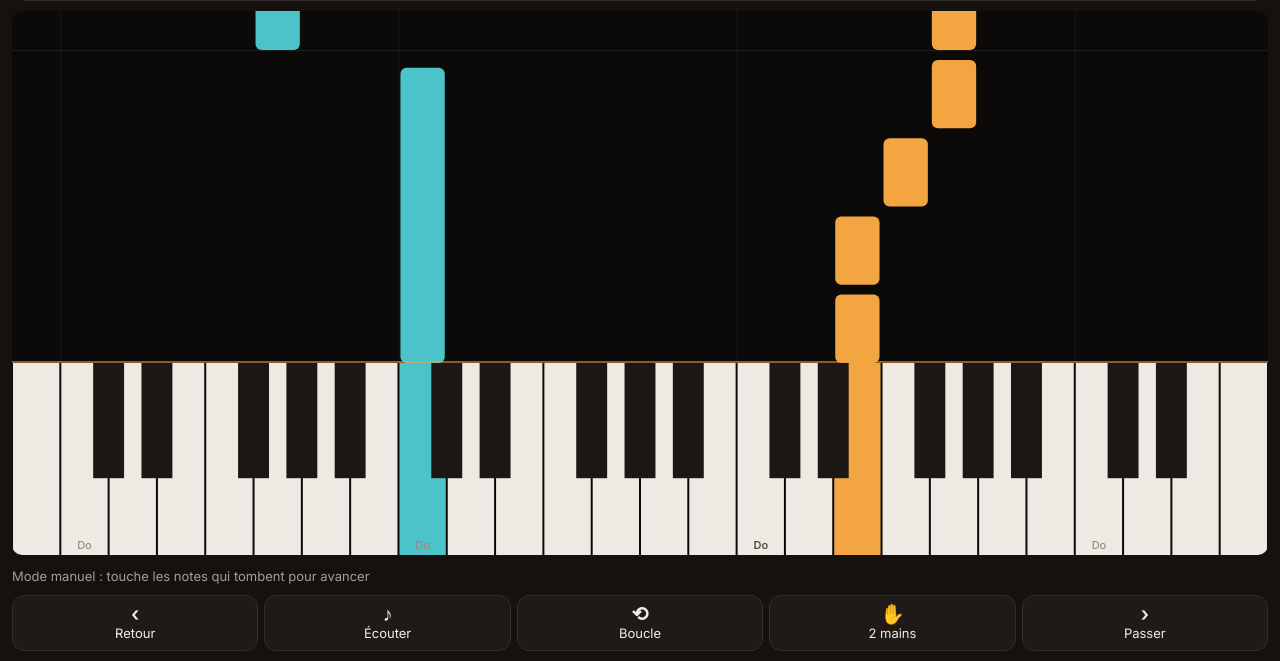
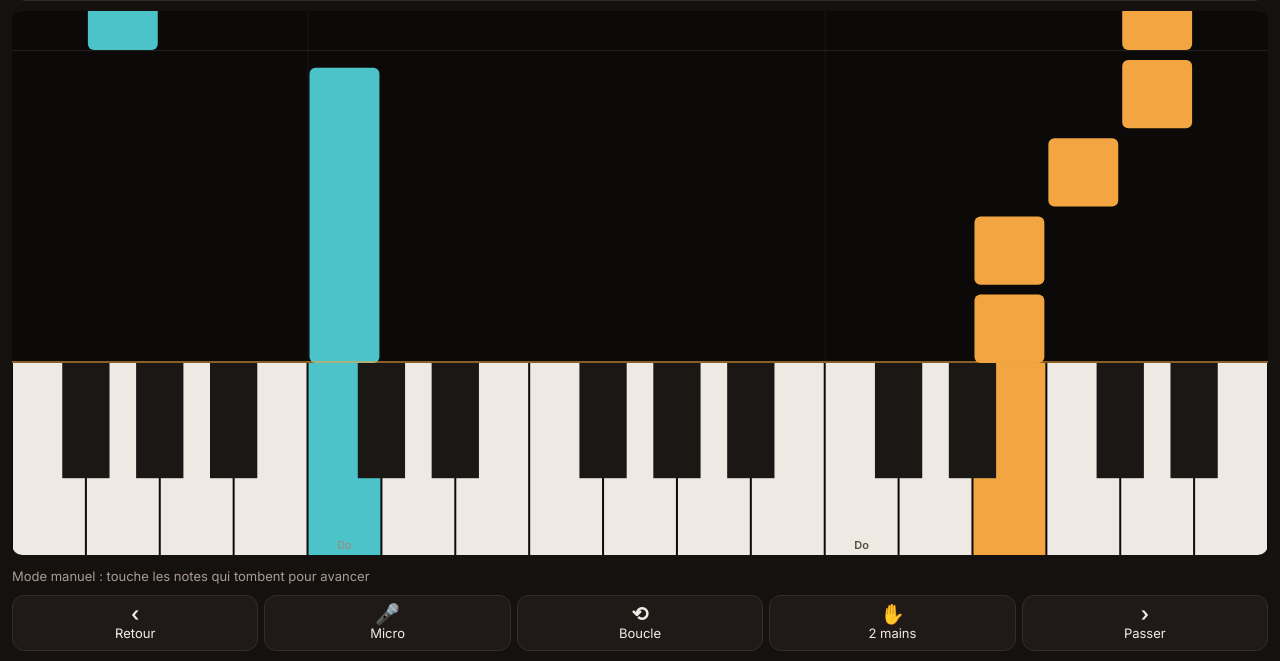
Before and after one commit to ayoubion/piano, a plain HTML site: page index.html in a window 1280 px wide. Shown: the part 139-800 px from the top of the page. Drawn offline with Linux system fonts and the light colour scheme.

Commit message:
Zooming keyboard, slim landscape, Micro button in dock, stricter mic (pitch prominence + 2 reads)
Co-Authored-By: Claude Opus 5.5 <noreply@anthropic.com>

```diff
--- a/index.html
+++ b/index.html
@@ -62,8 +62,16 @@ label.file{display:block;text-align:center;border:1px dashed var(--muted);border
 label.file input{display:none}
 input[type=range]{width:100%;accent-color:var(--rh)}
 @media (orientation:landscape) and (max-height:500px){
-  #card{min-height:44px;padding:2px 10px} .nn{font-size:clamp(20px,6vh,34px)} #kb{height:30dvh}
-  header{padding:4px 0 2px} main{gap:6px} .dock{padding:4px 0 6px} .dock button{min-height:38px;padding:4px}
+  header{padding:2px 0 0;gap:8px} header h1{font-size:13px;flex:0 1 auto;max-width:30%}
+  header .meta{font-size:11px;flex:1} header button{min-height:28px;padding:0 10px;border-radius:8px}
+  #prog{margin:0 0 3px;height:12px}
+  main{gap:4px}
+  #card{min-height:0;padding:1px 10px;border-radius:10px} .nn{font-size:clamp(16px,5.5dvh,24px)} #now{gap:2px 16px}
+  #kb{height:clamp(56px,19dvh,110px)}
+  #status{display:none}
+  .dock{padding:3px 0 4px;gap:4px;grid-template-columns:repeat(5,1fr)}
+  .dock button{min-height:32px;padding:2px;font-size:11px;display:flex;align-items:center;justify-content:center;gap:6px;border-radius:9px}
+  .dock b{font-size:15px;display:inline}
 }
 /* Short portrait screens (Safari with its toolbars and tab bar): compact everything but the falling notes */
 @media (orientation:portrait) and (max-height:760px){
@@ -97,7 +105,7 @@ input[type=range]{width:100%;accent-color:var(--rh)}
 </main>
 <nav class="dock">
   <button id="bPrev"><b>‹</b>Retour</button>
-  <button id="bPlay"><b>♪</b>Écouter</button>
+  <button id="bMic"><b>🎤</b><span id="micTxt">Micro</span></button>
   <button id="bLoop"><b>⟲</b><span id="loopTxt">Boucle</span></button>
   <button id="bHands"><b>✋</b><span id="handsTxt">2 mains</span></button>
   <button id="bNext"><b>›</b>Passer</button>
@@ -118,7 +126,7 @@ input[type=range]{width:100%;accent-color:var(--rh)}
   </div>
   <p class="small" id="srcInfo">Le câble USB-MIDI est le plus fiable (accords compris). Le micro marche bien pour les notes seules et les accords simples, dans une pièce calme.</p>
   <h3>Sensibilité du micro</h3>
-  <input type="range" id="sens" min="1" max="10" value="5" aria-label="Sensibilité du micro">
+  <input type="range" id="sens" min="1" max="10" value="4" aria-label="Sensibilité du micro">
   <p class="small">Plus haut : avance plus facilement (risque de faux déclenchements). Plus bas : plus strict.</p>
   <h3>Affichage</h3>
   <div class="opts"><button id="bNames">Noms : Do Ré Mi</button></div>
@@ -237,7 +245,7 @@ function loadSong(song, keepPos){
   S.song = song; buildSteps();
   if(curT != null){ S.idx = Math.max(0, S.steps.findIndex(s => s.t >= curT)); }
   else S.idx = Math.min(store.get('pp:pos:'+song.name, 0), S.steps.length-1);
-  S.loopA = S.loopB = null; view.t = null;
+  S.loopA = S.loopB = null; view.t = null; view.wlo = view.span = null;
   $('title').textContent = song.name;
   $('prog').max = Math.max(0, S.steps.length-1);
   $('songInfo').textContent = `${song.name} — ${S.steps.length} étapes, ${Math.ceil((song.notes[song.notes.length-1].t+1)/song.barTicks)} mesures.`;
@@ -292,20 +300,34 @@ function render(){
 
 /* ---------- keyboard canvas ---------- */
 const wrong = new Map();
-const view = { t:null, raf:0 };                     // animated scroll position of the falling notes (ticks)
+const view = { t:null, raf:0, wlo:null, span:null };                     // animated scroll position of the falling notes (ticks)
 function whiteIdx(n){ const o = Math.floor(n/12), r=n%12; return o*7 + [0,0,1,1,2,3,3,4,4,5,5,6][r]; }
 function whiteToNote(w){ return Math.floor(w/7)*12 + [0,2,4,5,7,9,11][w%7]; }
-/* Keyboard window: always the whole range of the song (plus a key of margin), never less than half a piano */
+/* Keyboard window: follows the notes visible in the falling-notes area, zooming out when lower/higher notes come
+   (at least 2 octaves). view.wlo / view.span are eased in animate(). */
+const MIN_SPAN = 15;
+function targetWindow(){
+  const step = S.steps[S.idx], ppq = S.song ? S.song.ppq : 480;
+  const vt = view.t ?? (step ? step.t : 0), from = vt - ppq*0.25, to = vt + ppq*4.5;
+  let lo = 999, hi = -1;
+  if(S.song) for(const x of S.song.notes){
+    if(x.t > to) break;
+    if(x.t + (x.d||ppq/2) < from) continue;
+    if(x.n < lo) lo = x.n; if(x.n > hi) hi = x.n;
+  }
+  if(hi < 0){ [lo, hi] = S.range || [55,67]; }
+  const span = Math.max(MIN_SPAN, whiteIdx(hi) - whiteIdx(lo) + 3);
+  let wlo = Math.round((whiteIdx(lo) + whiteIdx(hi)) / 2 - span / 2 + 0.5);
+  wlo = Math.max(whiteIdx(21), Math.min(wlo, whiteIdx(108) - span + 1));
+  return [wlo, span];
+}
 function kbLayout(W){
-  const HALF = 26;
-  const [slo, shi] = S.range || [48,72];
-  const span = Math.max(HALF, whiteIdx(shi) - whiteIdx(slo) + 3);
-  let wlo = Math.round((whiteIdx(slo) + whiteIdx(shi)) / 2 - span / 2 + 0.5);
-  wlo = Math.max(whiteIdx(21), Math.min(wlo, whiteIdx(108) - span + 1));
-  const whi = wlo + span - 1, kw = W / span;
+  if(view.wlo == null){ [view.wlo, view.span] = targetWindow(); }
+  const off = view.wlo, span = view.span, kw = W / span;
+  const wlo = Math.floor(off), whi = Math.ceil(off + span) - 1;
   // x position and width of a note's key
-  const keyX = n => isBlack(n) ? [(whiteIdx(n-1)-wlo+1)*kw - kw*0.32, kw*0.64] : [(whiteIdx(n)-wlo)*kw, kw];
-  return {wlo, whi, kw, keyX};
+  const keyX = n => isBlack(n) ? [(whiteIdx(n-1)-off+1)*kw - kw*0.32, kw*0.64] : [(whiteIdx(n)-off)*kw, kw];
+  return {wlo, whi, off, kw, keyX};
 }
 function css(){ const s = getComputedStyle(document.documentElement); return v => s.getPropertyValue(v).trim(); }
 function fitCanvas(cv){
@@ -326,7 +348,7 @@ function drawRoll(){
   g.clearRect(0,0,W,H);
   // guide lines on every C, and bar lines
   g.fillStyle = '#ffffff10';
-  for(let w=L.wlo; w<=L.whi; w++) if(whiteToNote(w)%12===0) g.fillRect((w-L.wlo)*L.kw, 0, 1, H);
+  for(let w=L.wlo; w<=L.whi; w++) if(whiteToNote(w)%12===0) g.fillRect((w-L.off)*L.kw, 0, 1, H);
   const bt = S.song.barTicks;
   for(let b = Math.ceil(vt/bt)*bt; (b - vt)*ppt < H; b += bt){ g.fillStyle = '#ffffff18'; g.fillRect(0, H - (b-vt)*ppt, W, 1); }
   const curSet = new Set(step.notes.map(x=>x.n));
@@ -354,19 +376,32 @@ function animate(){
   view.raf = 0;
   const step = S.steps[S.idx]; if(!step) return;
   if(view.t == null) view.t = step.t;
-  if(drag){ drawRoll(); return; }                   // finger controls the scroll
-  const diff = step.t - view.t;
   const reduce = matchMedia('(prefers-reduced-motion: reduce)').matches;
-  if(reduce || Math.abs(diff) < 1 || Math.abs(diff) > S.song.ppq*16) view.t = step.t;
-  else view.t += diff * 0.22;
+  if(!drag){
+    const diff = step.t - view.t;
+    if(reduce || Math.abs(diff) < 1 || Math.abs(diff) > S.song.ppq*16) view.t = step.t;
+    else view.t += diff * 0.22;
+  }
+  // zoom
+  const [tw, ts] = targetWindow();
+  if(view.wlo == null){ view.wlo = tw; view.span = ts; }
+  let zooming = false;
+  for(const [k, v] of [['wlo', tw], ['span', ts]]){
+    const d = v - view[k];
+    if(reduce || Math.abs(d) < 0.01) view[k] = v; else { view[k] += d * 0.12; zooming = true; }
+  }
   drawRoll();
-  if(view.t !== step.t) view.raf = requestAnimationFrame(animate);
+  paintKb();
+  if(drag ? zooming : (view.t !== step.t || zooming)) view.raf = requestAnimationFrame(animate);
 }
 function drawKb(){
   if(!view.raf) view.raf = requestAnimationFrame(animate);
+  paintKb();
+}
+function paintKb(){
   const cv = $('kb'); if(!cv.clientWidth) return;
   const [g, W, H] = fitCanvas(cv), c = css();
-  const {wlo, whi, kw} = kbLayout(W);
+  const {wlo, whi, off, kw} = kbLayout(W);
   const step = S.steps[S.idx];
   const cur = new Map(); step && step.notes.forEach(x=>cur.set(x.n, x.h));
   const nextS = S.steps[S.idx+1]; const nxt = new Set(nextS ? nextS.notes.map(x=>x.n) : []);
@@ -377,7 +412,7 @@ function drawKb(){
   };
   g.clearRect(0,0,W,H);
   for(let w=wlo; w<=whi; w++){
-    const n = whiteToNote(w), x = (w-wlo)*kw;
+    const n = whiteToNote(w), x = (w-off)*kw;
     g.fillStyle = fillFor(n, '#efe9e3'); g.fillRect(x+1, 0, kw-2, H);
     if(nxt.has(n) && !cur.has(n)){ g.strokeStyle = c('--muted'); g.lineWidth = 2; g.strokeRect(x+2.5, H*.62, kw-5, H*.34); }
     if(n % 12 === 0){
@@ -386,10 +421,10 @@ function drawKb(){
       g.fillText(latin ? 'Do' : 'C', x+kw/2, H-6);
     }
   }
-  for(let w=wlo; w<=whi; w++){
+  for(let w=wlo-1; w<=whi; w++){
     const n = whiteToNote(w) + 1;
     if(!isBlack(n) || w===whi) continue;
-    const x = (w-wlo+1)*kw - kw*0.32;
+    const x = (w-off+1)*kw - kw*0.32;
     g.fillStyle = fillFor(n, '#1b1714'); g.fillRect(x, 0, kw*0.64, H*0.6);
     if(nxt.has(n) && !cur.has(n)){ g.strokeStyle = c('--muted'); g.lineWidth = 2; g.strokeRect(x+1, H*.3, kw*.64-2, H*.28); }
   }
@@ -428,8 +463,8 @@ function playStep(){
 }
 
 /* ---------- microphone listening ---------- */
-const mic = { an:null, data:null, stream:null, timer:null, min:new Map(), binHz:0 };
-function micReset(){ mic.min = new Map(); }
+const mic = { an:null, data:null, stream:null, timer:null, min:new Map(), cand:new Map(), binHz:0 };
+function micReset(){ mic.min = new Map(); mic.cand = new Map(); }
 async function startMic(){
   try{
     const stream = await navigator.mediaDevices.getUserMedia({audio:{echoCancellation:false, noiseSuppression:false, autoGainControl:false}});
@@ -475,7 +510,11 @@ function micTick(){
     const L = noteLevel(x.n);
     if(settle || !mic.min.has(x.n)){ mic.min.set(x.n, L); continue; }
     const m = Math.min(mic.min.get(x.n), L); mic.min.set(x.n, m);
-    if(L - m >= rise && L - floor >= snr){ hit(x.n); }
+    // a real piano note is a narrow peak: louder than the semitones on each side (voices, TV, clatter are broad)
+    const prom = L - Math.max(noteLevel(x.n-1), noteLevel(x.n+1));
+    const ok = L - m >= rise && L - floor >= snr && prom >= 14 - sens;
+    const c = ok ? (mic.cand.get(x.n)||0) + 1 : 0; mic.cand.set(x.n, c);
+    if(c >= 2) hit(x.n);
   }
 }
 
@@ -508,6 +547,7 @@ async function setSrc(src){
   else if(src === 'midi' && await startMidi()){ S.src = 'midi'; }
   else if(src === 'manual') setStatus('Mode manuel : touche les notes qui tombent pour avancer');
   ['Manual','Mic','Midi'].forEach(k => $('src'+k).classList.toggle('on', S.src === k.toLowerCase()));
+  $('bMic').classList.toggle('on', S.src === 'mic'); $('micTxt').textContent = S.src === 'mic' ? 'Micro ON' : 'Micro';
   store.set('pp:src', S.src);
   wake();
 }
@@ -524,7 +564,7 @@ $('card').addEventListener('click', skip);
 $('card').addEventListener('keydown', e => { if(e.key===' '||e.key==='Enter'){ e.preventDefault(); skip(); } });
 $('bNext').onclick = skip;
 $('bPrev').onclick = back;
-$('bPlay').onclick = playStep;
+$('bMic').onclick = () => setSrc(S.src === 'mic' ? 'manual' : 'mic');
 $('bLoop').onclick = () => {
   if(S.loopA==null){ S.loopA = S.idx; }
   else if(S.loopB==null){ if(S.idx < S.loopA){ S.loopB = S.loopA; S.loopA = S.idx; } else S.loopB = S.idx; S.idx = S.loopA; enterStep(); return; }
@@ -555,7 +595,7 @@ $('bRestart').onclick = () => { S.idx = 0; enterStep(); $('menu').close(); };
 $('srcManual').onclick = () => setSrc('manual');
 $('srcMic').onclick = () => setSrc('mic');
 $('srcMidi').onclick = () => setSrc('midi');
-$('sens').value = store.get('pp:sens', 5);
+$('sens').value = store.get('pp:sens', 4);
 $('sens').oninput = e => store.set('pp:sens', +e.target.value);
 const namesTxt = () => $('bNames').textContent = latin ? 'Noms : Do Ré Mi' : 'Noms : C D E';
 $('bNames').onclick = () => { latin = !latin; store.set('pp:latin', latin); namesTxt(); render(); };
@@ -594,7 +634,7 @@ roll.addEventListener('pointermove', e => {
   let lo = 0, hi = steps.length-1;
   while(lo < hi){ const m = (lo+hi)>>1; if(steps[m].t < t) lo = m+1; else hi = m; }
   if(lo > 0 && t - steps[lo-1].t < steps[lo].t - t) lo--;
-  if(lo !== S.idx){ S.idx = lo; enterStep(); } else drawRoll();
+  if(lo !== S.idx){ S.idx = lo; enterStep(); } else drawKb();
 });
 const endDrag = e => {
   if(!drag || e.pointerId !== drag.id) return;
```
